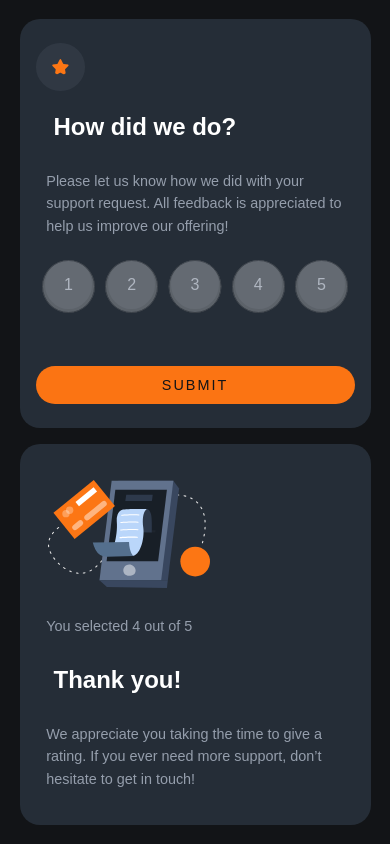
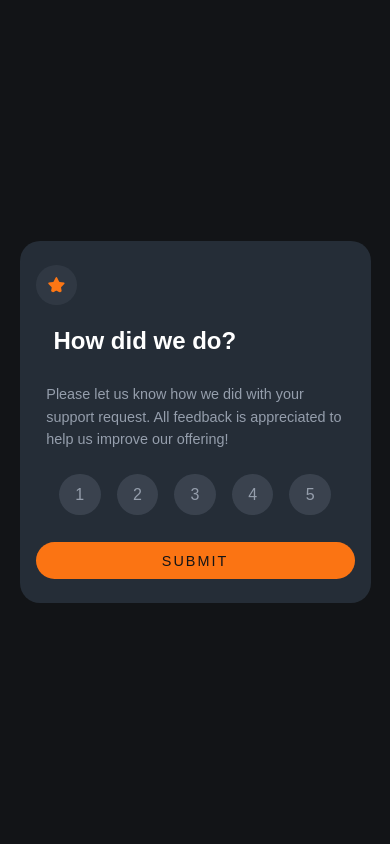
Before and after one commit to Shivavigneshkannan-k/Interactive-rating-webpage, a plain HTML site: page index.html in a window 390 px wide. Drawn offline with Linux system fonts and the light colour scheme.

Commit message:
style for mobile is completed

```diff
--- a/index.html
+++ b/index.html
@@ -4,7 +4,7 @@
     <meta charset="UTF-8">
     <meta name="viewport" content="width=device-width, initial-scale=1.0">
     <link rel="stylesheet" href="style.css">
-    <title>Document</title>
+    <title>Feedback panel</title>
 </head>
 <body>
     <div class="container">
@@ -14,33 +14,37 @@
             Please let us know how we did with your support request. All feedback is appreciated
             to help us improve our offering!
         </p>
-        <form action="#" class="form-container">
-            <div class="option-container">
-            <input type="radio" value="1" name ="rating" class="radio-btn">
-            <div class="label-star"><label for="1-star" class="star">1</label></div>
-        </div>
-            <div class="option-container">
-            <input type="radio" value="2" name ="rating" class="radio-btn">
-            <div class="label-star"><label for="2-star"  class="star">2</label></div>
-        </div>
-            <div class="option-container">
-            <input type="radio" value="3" name ="rating" class="radio-btn">
-            <div class="label-star"><label for="3-star" class="star">3</label></div>
-        </div>
-            <div class="option-container">
-            <input type="radio" value="4" name ="rating" class="radio-btn">
-            <div class="label-star"><label for="4-star" class="star">4</label></div>
-        </div>
-            <div class="option-container">
-            <input type="radio" value="5" name ="rating" class="radio-btn">
-            <div class="label-star"><label for="5-star" class="star">5</label></div>
-        </div>
+        <form action="#">
+            <label class="options">
+                <input type="radio" name ="star" value="1">
+                <span class="option-value">1</span>
+            </label>
+
+            <label class="options">
+                <input type="radio" name ="star" value="2">
+                <span class="option-value">2</span>
+            </label>
+
+            <label class="options">
+                <input type="radio" name ="star" value="3">
+                <span class="option-value">3</span>
+            </label>
+
+            <label class="options">
+                <input type="radio" name ="star" value="4">
+                <span class="option-value">4</span>
+            </label>
+
+            <label class="options">
+                <input type="radio" name ="star" value="5">
+                <span class="option-value">5</span>
+            </label>
         </form>
         <button type="submit" class="submit-btn">SUBMIT</button>
     </div>
-    <div class="container thankyou-page">
+    <div class="container thankyou-page hidden">
         <img src="images/illustration-thank-you.svg" alt="phone_image">
-        <p>You selected 4 out of 5</p>
+        <p class="msg">You selected 4 out of 5</p>
 
         <h2>Thank you!</h2>
         <p> We appreciate you taking the time to give a rating. If you ever need more support,
--- a/style.css
+++ b/style.css
@@ -1,6 +1,7 @@
+@import url('https://fonts.googleapis.com/css2?family=Poppins:ital,wght@0,100;0,200;0,300;0,400;0,500;0,600;0,700;0,800;0,900;1,100;1,200;1,300;1,400;1,500;1,600;1,700;1,800;1,900&display=swap');
 *{
     box-sizing: border-box;
-    padding: 0%;
+    padding: 0;
     margin:0;
 }
 :root{
@@ -19,6 +20,7 @@
 body{
     background-color: var(--body-bg);
     font-family:Arial, Helvetica, sans-serif;
+    font-weight: 500;
 
     min-height: 100vh;
 
@@ -26,6 +28,8 @@ body{
     flex-direction: column;
     justify-content: center;
     align-items: center;
+
+    position: relative;
 }
 .container{
     background-color: var(--container-bg);
@@ -48,80 +52,47 @@ body{
     font-size: 0.9em;
     line-height: 22.5px;
 }
-/* .rating{
-
-    display: flex;
-    flex-direction: row;
-    justify-content: center;
-    gap:1em;
-
-    }
-.rating-btn{
-    font-size: 0.9em;
-    color:var(--font-clr);
-    background-color: var(--font-clr100);
-
-    border: none;
+#fav-icon{
 
     border-radius: 50%;
-    padding:1em 1.25em;
-
+    background-color: var(--font-clr100);
+}
+form{
     display: flex;
-    flex-direction: row;
     justify-content: center;
     align-items: center;
+    gap:1em;
 }
-*/
-#fav-icon{
-    width:fit-content;
-
-    border-radius: 50%;
-    padding: 1em;
-    background-color:var(--font-clr100) ;
-}
- .form-container{
-    /* position: relative; */
+.options,span{
+    position: relative;
+    /* border: 2px solid white; */
+    min-width: 2.6em;
+    min-height: 2.6em;
 
     display: flex;
     justify-content: center;
-    align-self: center;
-    gap: 1em;
-
-    margin-bottom: 2em;
-    }
-.option-container{
-    position: relative;
-    display: flex;
-    justify-content: center;
-    align-self: center;
-    gap:0em;
-    width: 4em;
-    height:3em;
-    border-radius: 50%;
- }
- .option-container>input{
-    position: absolute;
-    color:inherit;
-    width: 4em;
-    height:4em;
-    opacity: 0.25;
-    z-index: 2;
- }
- .option-container label{
-    font-size: 1em;
-    position: relative;
-    top:1em;
-    z-index: 1;
+    align-items: center;
 
     border-radius: 50%;
 
-    padding: 1em 1.20em;
-
-    color:var(--font-clr);
+    font-weight: 500;
+    color: var(--font-clr);
     background-color: var(--font-clr100);
-
- }
-
+}
+.options input{
+    position: absolute;
+    opacity: 0;
+}
+.options:hover,span:hover{
+    background-color: var(--White);
+    color: var(--container-bg);
+    cursor: pointer;
+}
+.options input:checked +span{
+    background-color: var(--active-state);
+    color: var(--container-bg);
+    transition: background-color 0.5s ease;
+}
 .submit-btn{
     background-color: var(--active-state);
     color: var(--body-bg);
@@ -140,7 +111,35 @@ body{
 
 /* thankyou page */
 .thankyou-page{
+    position: absolute;
+
+    display: flex;
+    flex-direction: column;
+    justify-content: center;
+    align-items: center;
+    gap:0;
+    padding:1em;
+}
+.thankyou-page img{
     margin-top: 1em;
+    margin-bottom: 0.5em;
+    width: 50%;
+
+}
+.thankyou-page p{
+    margin-bottom: 1em;
+    text-align: center;
+}
+.thankyou-page h2{
+    padding-bottom: 0em;
+    letter-spacing: 2px;
+}
+.thankyou-page .msg{
+    border-radius: 20px;
+    padding: 0.4em 2em;
+
+    color: var(--active-state);
+    background-color: var(--font-clr100);
 }
 
 /* hover property */
@@ -155,4 +154,9 @@ body{
 .submit-btn:hover{
     background-color: var(--White);
     color:var(--body-bg);
+    cursor: pointer;
+    transition: background-color 0.5s ease;
 }
+.hidden{
+    display: none;
+}
```
